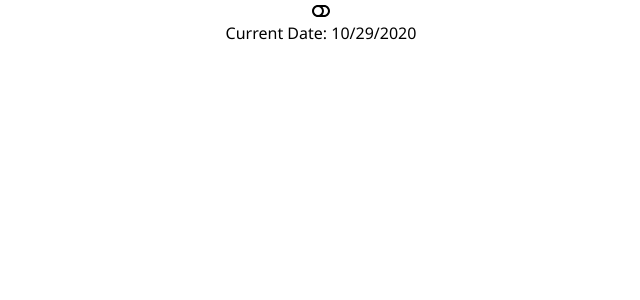
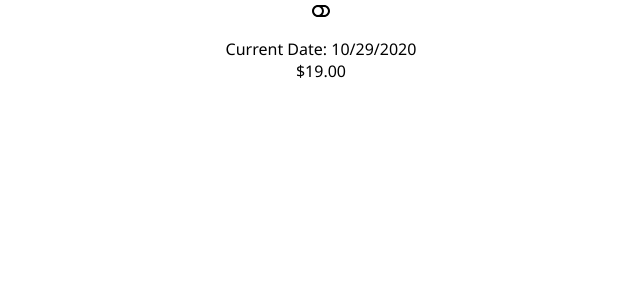
Before and after one commit to JacobLeonLyerla/tune, a React (Create React App) app: page / in a window 1280 px wide. Shown: the top 300 px of the page, without its empty margins (319-959 px from the left). Built offline with nearby package versions, Linux system fonts and the light colour scheme.

Commit message:
testing our react components for intl

```diff
--- a/src/components/reactIntl.js
+++ b/src/components/reactIntl.js
@@ -1,39 +1,26 @@
 import React from "react";
-import { createIntl, createIntlCache } from "react-intl";
+import {IntlProvider, FormattedMessage, FormattedNumber} from 'react-intl'
 function ReactIntl() {
   // Translated messages in French with matching IDs to what you declared
   const messagesInEnglish = {
     myMessage: "Current Date: {ts, date, ::yyyyMMdd}",
   };
 
-  // This is optional but highly recommended
-  // since it prevents memory leak
-  const cache = createIntlCache();
 
-  // Create the `intl` object
-  const intl = createIntl(
-    {
-      // Locale of the application
-      locale: "en",
-      // Locale of the fallback defaultMessage
-      defaultLocale: "en",
-      messages: messagesInEnglish,
-    },
-    cache
-  );
 
-  console.log(intl.formatNumber(19, { style: "currency", currency: "USD" }));
 
   return(
-  <div>{ intl.formatMessage(
-    {
-      // Matching ID as above
-      id: "myMessage",
-      // Default Message in English
-      defaultMessage: "Today is {ts, date, ::yyyyMMdd}",
-    },
-    { ts: Date.now() }
-  )}</div>
+    <IntlProvider messages={messagesInEnglish} locale="en" defaultLocale="en">
+    <p>
+      <FormattedMessage
+        id="myMessage"
+        defaultMessage="Today is {ts, date, ::yyyyMMdd}"
+        values={{ts: Date.now()}}
+      />
+      <br />
+      <FormattedNumber value={19} style="currency" currency="USD" />
+    </p>
+  </IntlProvider>
   )
 }
 export default ReactIntl;
```
